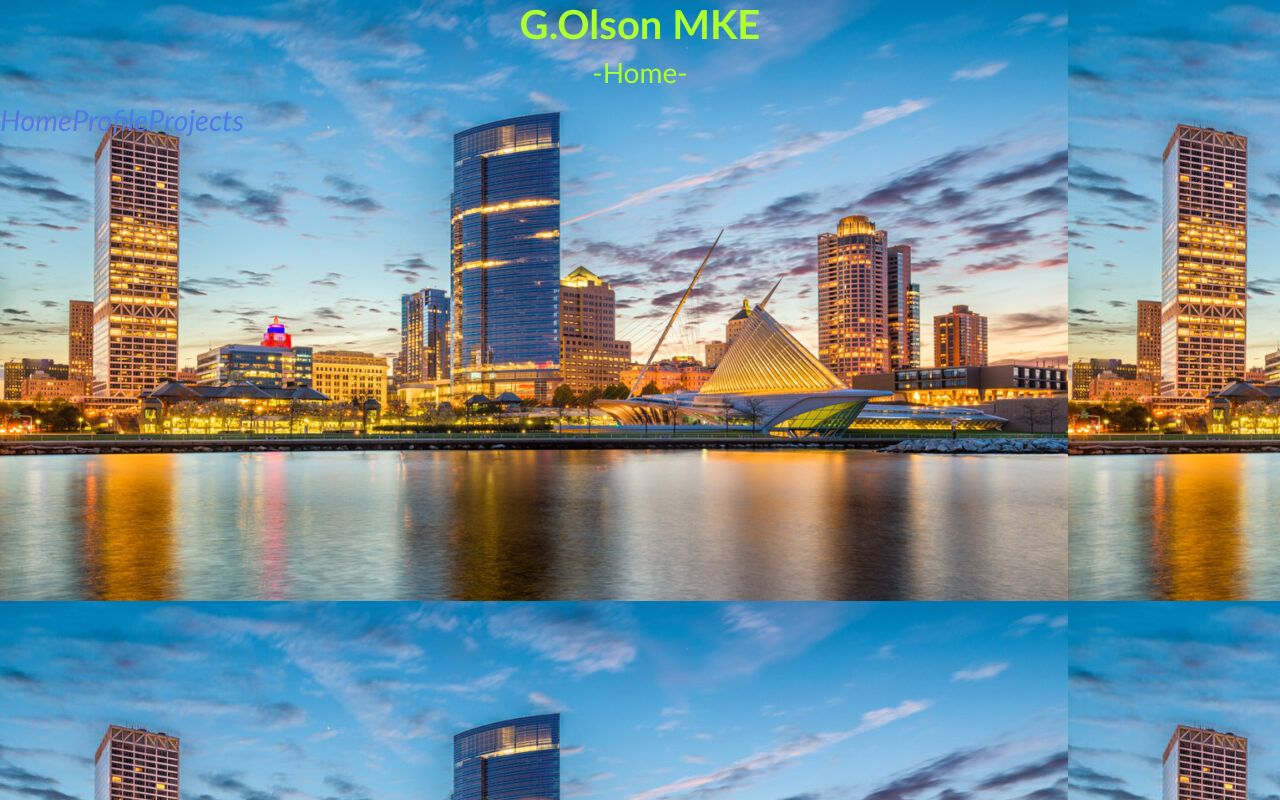
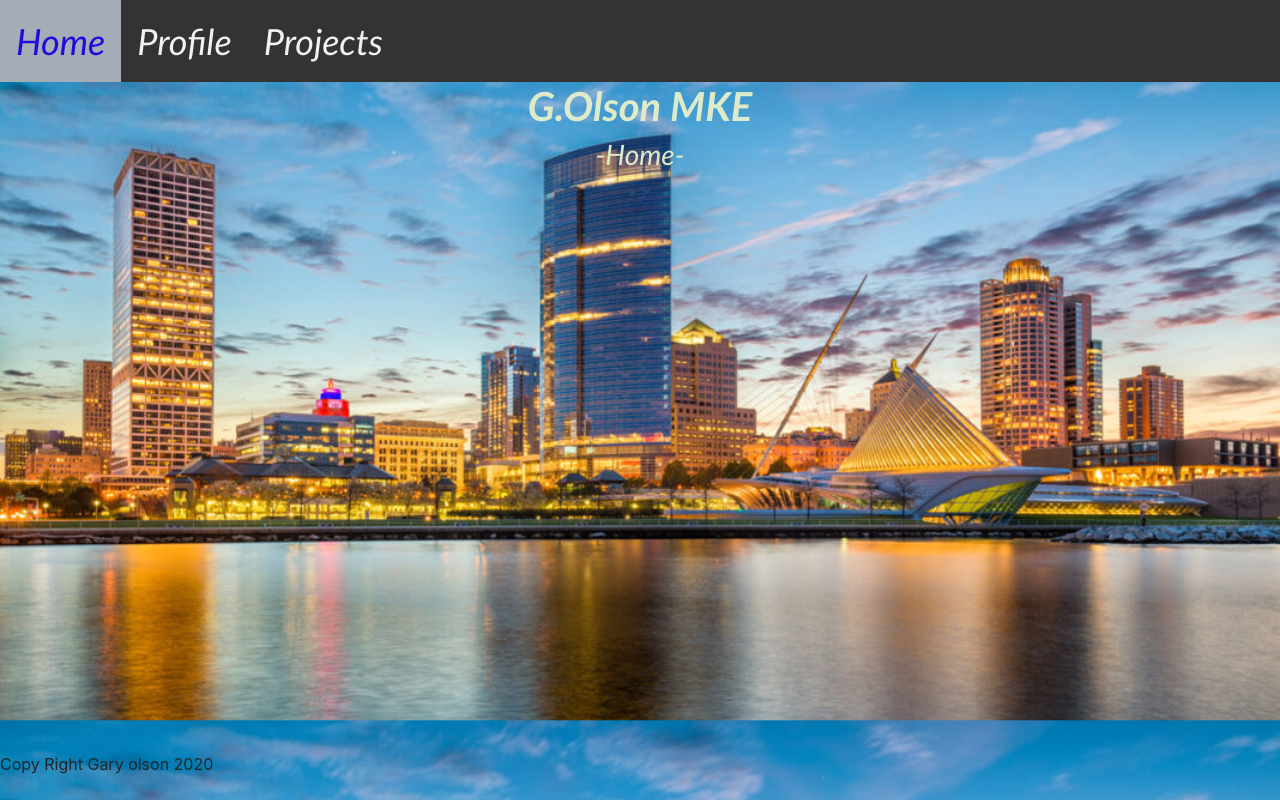
Before and after one commit to Golsonmke/G_PortfolioSite, a plain HTML site: page index.html in a window 1280 px wide. Drawn offline with Linux system fonts and the light colour scheme.

Commit message:
Added nav bar to main page and color to about page.

```diff
--- a/index.html
+++ b/index.html
@@ -13,17 +13,19 @@
     </head>
 
     <body class="body-index">
+        <div class= "nav-index">
+            <a  href="index.html">Home</a>
+            <a  href="about-contact.html">Profile</a>
+            <a  href="project.html">Projects</a>
+        </div>
 
     <div class= "header">
-        <h1><strong>G.Olson MKE</strong></h1>
-        <h3>-Home-</h3>
+        <h1 class="header-index"><strong>G.Olson MKE</strong></h1>
+        <h3 class="header-index">-Home-</h3>
       </div>
 
-     <div class= "nav">
-        <a href="index.html">Home</a>
-        <a href="about-contact.html">Profile</a>
-        <a href="project.html">Projects</a>
-    </div>
+    <footer class="footer-index">Copy Right Gary olson 2020</footer>
+
     </body>
 
 </html>
--- a/style.css
+++ b/style.css
@@ -1,39 +1,90 @@
 .body-index {
     background-image: url(external-content.duckduckgo.jpg)
-
-
 }
-.header{
+.body-index{
+  background-size: cover;
+}
+.header-index{
   font-family: 'Trebuchet MS', 'Lucida Sans Unicode', 'Lucida Grande', 'Lucida Sans', Arial, sans-serif;
-  font-style: normal;
-  color: greenyellow;
-  size: 50px;
+  font-style: italic;
+  color: #ddebca;
+  size: 140px;
   text-align: center;
 }
-body{
-  background-color: rgb(255, 255, 255);
+.nav-index {
+  overflow: hidden;
+  background-color: #333;
+  position: fixed; /* Set the navbar to fixed position */
+  top: 0;
+  width: 100%;
+}
+.nav-index a {
+  float: left;
+  display: block;
+  color: #f2f2f2;
+  text-align: center;
+  padding: 14px 16px;
+  text-decoration: floralwhite;
+}
+.nav-index a:hover {
+  background: #a4acb6;
+  color: #200bdd;
+}
+.main-index {
+  margin-top: 20px;
 }
 
 
 
-.nav{
+.nav-index{
   font-family: 'Trebuchet MS', 'Lucida Sans Unicode', 'Lucida Grande', 'Lucida Sans', Arial, sans-serif;
   font-style: italic;
-  font-size: 29px;
-  color: #8b3955;
+  font-size: 36px;
+  position: relative;
+  color: #f7efef;
   }
-  p{
+  .footer-index{
+
+  margin-bottom: 24px;
+  overflow: hidden;
+  position: fixed;
+  bottom: 0;
+  width: 100%;
+}
+
+
+  .p1-about{
+
     font-style: italic;
     font-size: 20px;
     text-shadow: #1138a5;
 
   }
   li{
-    text-emphasis-color: ;
+    text-emphasis-color: blue;
     list-style-type: square;
-    color: steelblue;
+    color: rgb(62, 110, 158);
 
   }
-  a[href]{
-    color: #517ae9;
+  nav{
+    background-color: cadetblue;
+    position: sticky;
+    scroll-padding-top: 100;
   }
+  .box1-about{
+    background-color: blanchedalmond;
+  }
+  .box2-about{
+    background-color: rgb(166, 216, 218);
+
+  }
+  .box3-about{
+    background-color: blanchedalmond;
+  }
+  body{
+    background-color: #ffffff;
+  }
+  header{
+    color: rgb(110, 165, 228);
+    font-size: 30px;
+  }
```
Also changed, not shown: about-contact.html (+13 -12 lines), project.html (+1 -1 lines).
